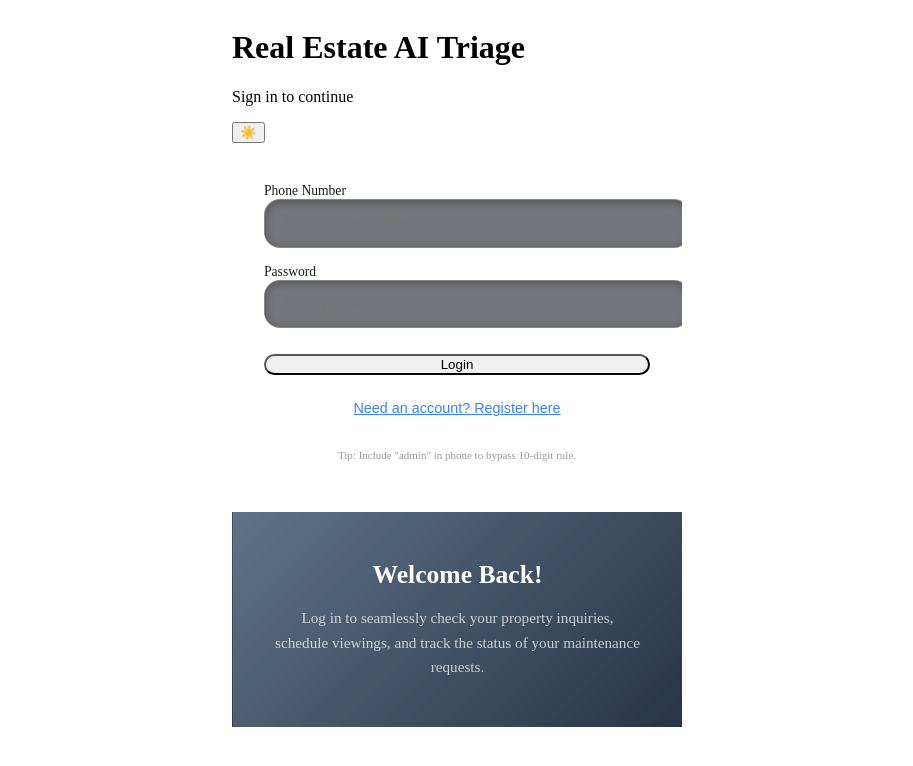
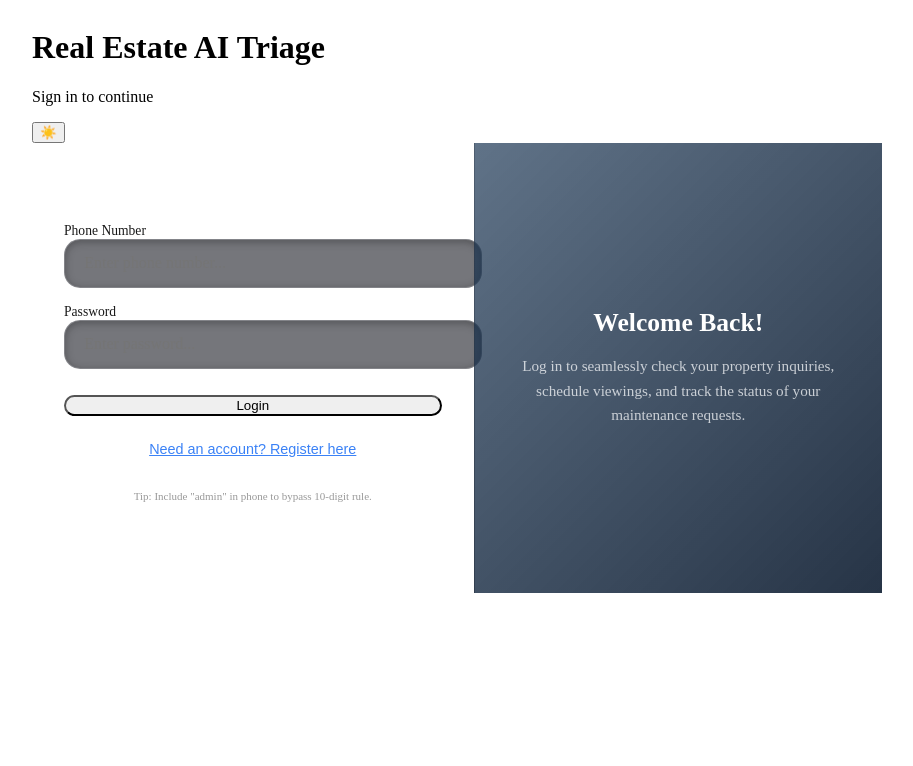
Before and after one commit to harshitbhardwaj14/Real-Estate-Triage-Agent, a React (Vite) app in the folder frontend/: page / in a window 1280 px wide. Shown: the top 766 px of the page, without its empty margins (183-1096 px from the left). Built offline with nearby package versions, Linux system fonts and the light colour scheme; the HTML template or start-up script is replaced by a standard one.

Commit message:
fix: max-width

```diff
--- a/frontend/src/App.jsx
+++ b/frontend/src/App.jsx
@@ -27,7 +27,7 @@ export default function App() {
   // Adjust container styles dynamically based on whether it's the login view
   const isLogin = view === "login";
   const pageStyle = isLogin ? { display: 'flex', justifyContent: 'center', alignItems: 'center' } : {};
-  const shellStyle = isLogin ? { height: 'auto', width: '100%', maxWidth: '450px' } : {};
+  const shellStyle = isLogin ? { height: 'auto', width: '100%', maxWidth: '850px' } : {};
 
   return (
     <div className={`page ${isDarkMode ? 'dark-mode' : 'light-mode'}`} style={pageStyle}>
```
